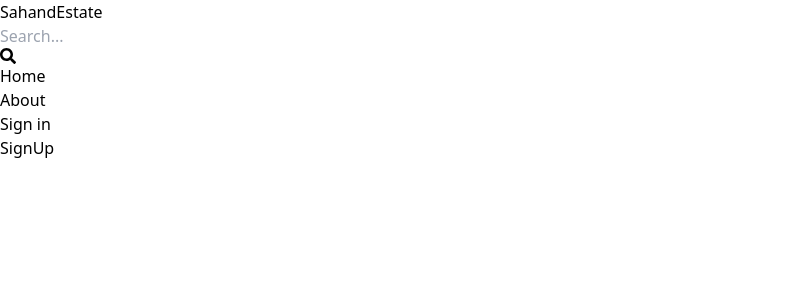
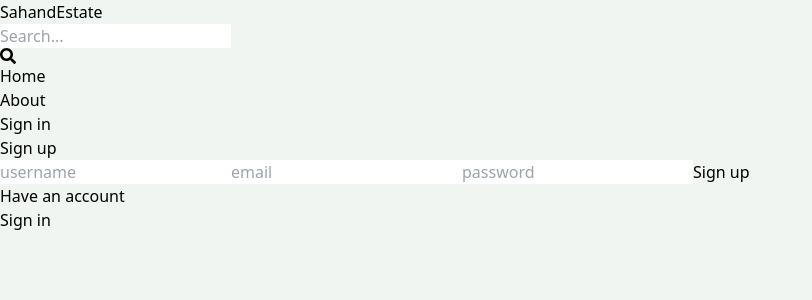
Before and after one commit to marko-a87/Mern_estate, a React (Vite) app in the folder client/: page /sign-up in a window 1280 px wide. Shown: the top 300 px of the page, without its empty margins (0-812 px from the left). Built offline with nearby package versions, Linux system fonts and the light colour scheme.

Commit message:
complete sign up page ui

```diff
--- a/client/src/index.css
+++ b/client/src/index.css
@@ -1,3 +1,7 @@
 @tailwind base;
 @tailwind components;
 @tailwind utilities;
+
+body {
+  background-color: rgb(241, 245, 241);
+}
--- a/client/src/pages/SignUp.jsx
+++ b/client/src/pages/SignUp.jsx
@@ -1,9 +1,38 @@
-import React from 'react'
+import { Link } from "react-router-dom";
 
 export default function SignUp() {
   return (
-    <div>
-      SignUp
+    <div className="p-3 max-w-lg mx-auto">
+      <h1 className="text-3xl text-center font-semibold my-y">Sign up</h1>
+      <form className="flex flex-col gap-4">
+        <input
+          type="text"
+          placeholder="username"
+          className="border p-3 rounded-lg"
+          id="username"
+        />
+        <input
+          type="text"
+          placeholder="email"
+          className="border p-3 rounded-lg"
+          id="email"
+        />
+        <input
+          type="text"
+          placeholder="password"
+          className="border p-3 rounded-lg"
+          id="password"
+        />
+        <button className="bg-slate-700 text-white p-3 rounded-lg uppercase hover:opacity-95 disabled:opacity-80">
+          Sign up
+        </button>
+      </form>
+      <div className="flex gap-2 mt-5">
+        <p>Have an account</p>
+        <Link to={"/sign-in"}>
+          <span className="text-blue-700">Sign in</span>
+        </Link>
+      </div>
     </div>
-  )
+  );
 }
```
